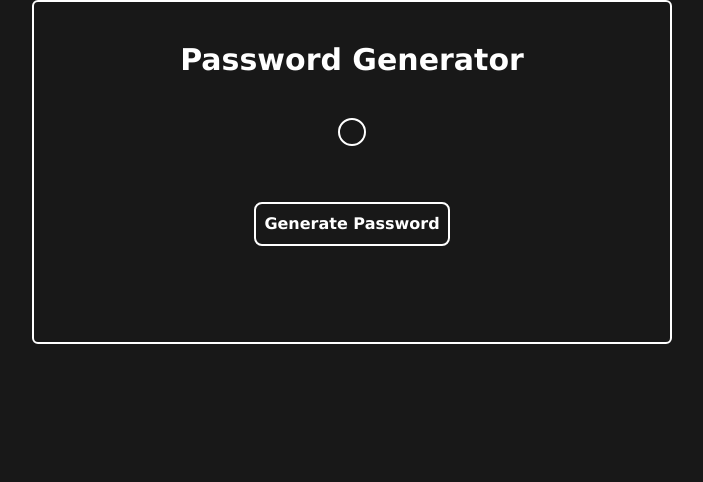
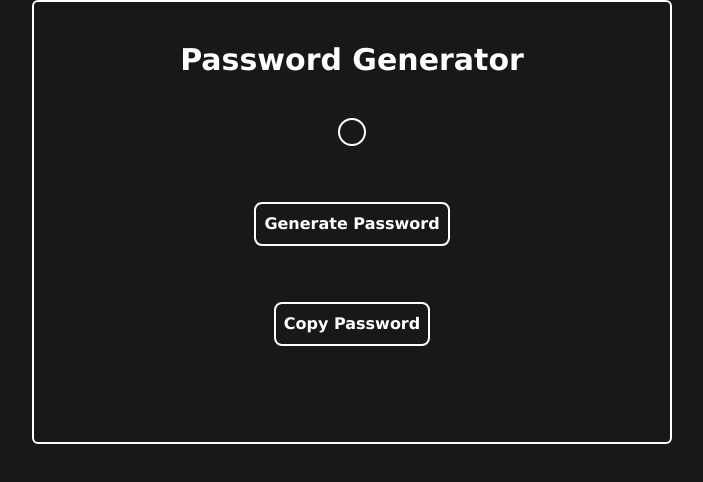
Before and after one commit to Killdroid2342/password-generator, a React (Create React App) app: page / in a window 1280 px wide. Shown: the top 482 px of the page, without its empty margins (288-991 px from the left). Built offline with nearby package versions, Linux system fonts and the light colour scheme; the HTML template or start-up script is replaced by a standard one.

Commit message:
added copy password button

```diff
--- a/src/PasswordGen/PasswordGen.js
+++ b/src/PasswordGen/PasswordGen.js
@@ -5,12 +5,11 @@ const PasswordGen = () => {
   const [password, setPassword] = useState('');
 
   const getRandomPassword = () => {
-    // let test = 'ABCDEFGHIJKLMNOPQRSTUVWXYZ';
     let max = `99999999`;
     setPassword(Math.floor(Math.random() * max));
   };
   return (
-    <div className='flex flex-col items-center justify-center my-auto  '>
+    <div className='flex flex-col items-center justify-center my-auto'>
       <div className=' border-2 border-white w-1/2 rounded-md flex flex-col items-center pb-24'>
         <h1 className='font-bold text-3xl text-white mt-10'>
           Password Generator
@@ -18,11 +17,14 @@ const PasswordGen = () => {
         <p className='border-2 border-white text-white p-3 rounded-2xl mt-10 font-bold '>
           {password}
         </p>
+        <button onClick={getRandomPassword} className='btn'>
+          Generate Password
+        </button>
         <button
-          onClick={getRandomPassword}
-          className='rounded-lg border-2 border-white text-white mt-14 p-2 font-bold'
+          className='btn'
+          onClick={() => navigator.clipboard.writeText(getRandomPassword)}
         >
-          Generate Password
+          Copy Password
         </button>
       </div>
     </div>
```
